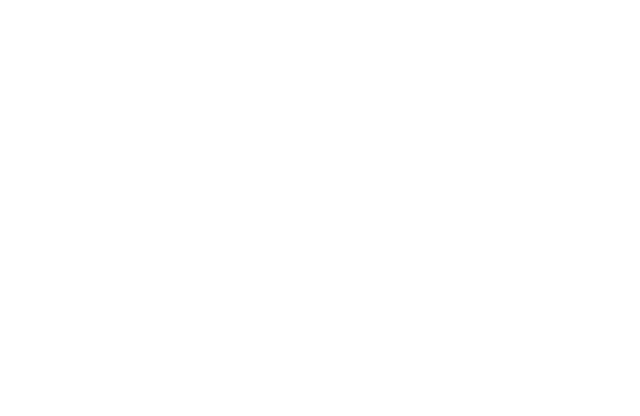
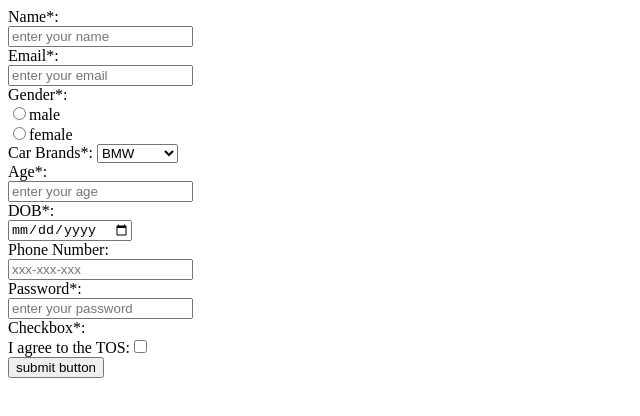
Before and after one commit to acciojob/signup-form-car-bhanuchandarsalkam, a website: page main.html in a window 1280 px wide. Shown: the whole page, without its empty margins (0-640 px from the left). Drawn offline with Linux system fonts and the light colour scheme.

Commit message:
created a submission

```diff
--- a/main.html
+++ b/main.html
@@ -8,6 +8,51 @@
 
 <body>
 	<!-- the entire body must be written by student -->
+	<form action="" method="POST">
+	<div>
+		<label for="name">Name*:</label><br>
+		<input type="text" name="name" id="name" placeholder="enter your name" required>
+	</div>
+	<div>
+		<label for="email">Email*:</label><br>
+		<input type="email" name="email" id="email" placeholder="enter your email" required>
+	</div>
+	<div>
+		<label for="gender">Gender*:</label><br>
+		<input type="radio" name="gender" id="gender_m" required>male<br>
+		<input type="radio" name="gender" id="gender_f" required>female
+	</div>
+	<div>
+		<label for="cars">Car Brands*:</label>
+		<select name="cars" id="cars" placeholder="--please choose an option--" required>
+			<option value="BMW">BMW</option>
+			<option value="Audi">Audi</option>
+			<option value="Mercedez">Mercedez</option>
+		</select>
+	<div>
+	<label for="age">Age*:</label><Br>
+		<input type="number" name="age" id="age" placeholder="enter your age" required>
+	</div>
+	<div>
+		<label for="dob">DOB*:</label><br>
+		<input type="date" name="dob" id="dob" required>
+	</div>
+	<div>
+		<label for="tel">Phone Number:</label><br>
+		<input type="tel" name="tel" id="tel" placeholder="xxx-xxx-xxx">
+	</div>
+	<div>
+		<label for="password">Password*:</label><br>
+		<input type="password" name="password" id="password" placeholder="enter your password" required>
+	</div>
+	<div>
+		<label for="tos">Checkbox*:</label><br>
+		I agree to the TOS:<input type="checkbox" name="tos" id="tos" required>
+	</div>
+			<div>
+				<button type=submit>submit button</button>
+			</div>
+	</form>
     <script type="text/javascript" src="./script.js">
 </script>
 
```
